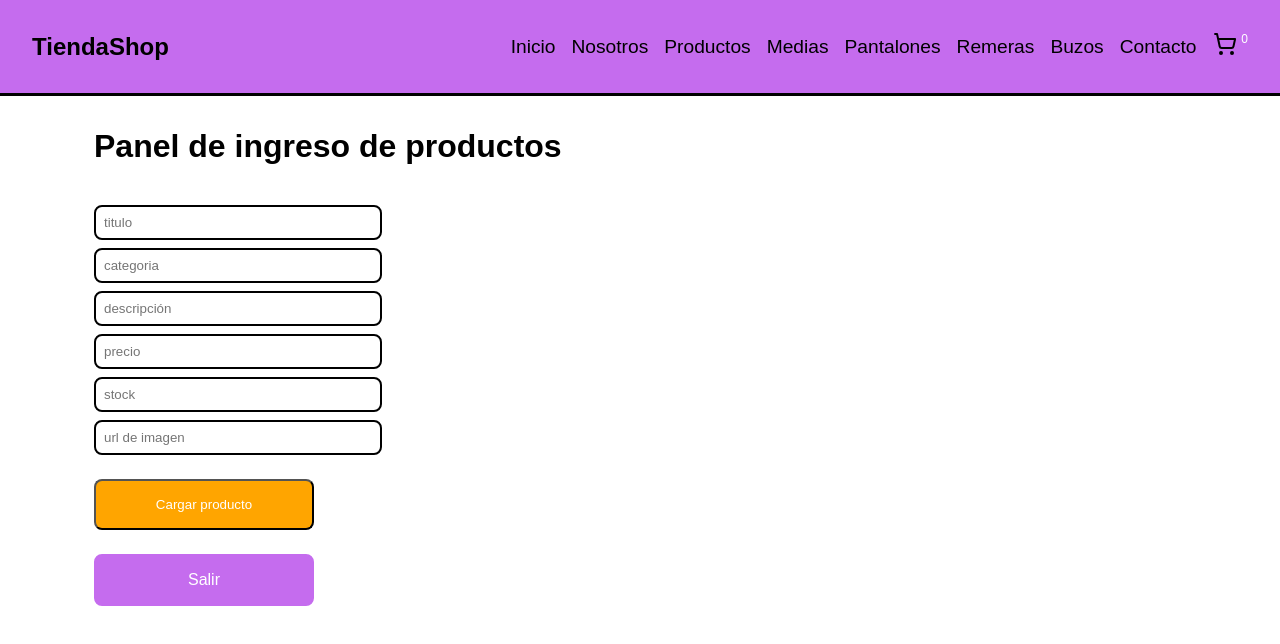
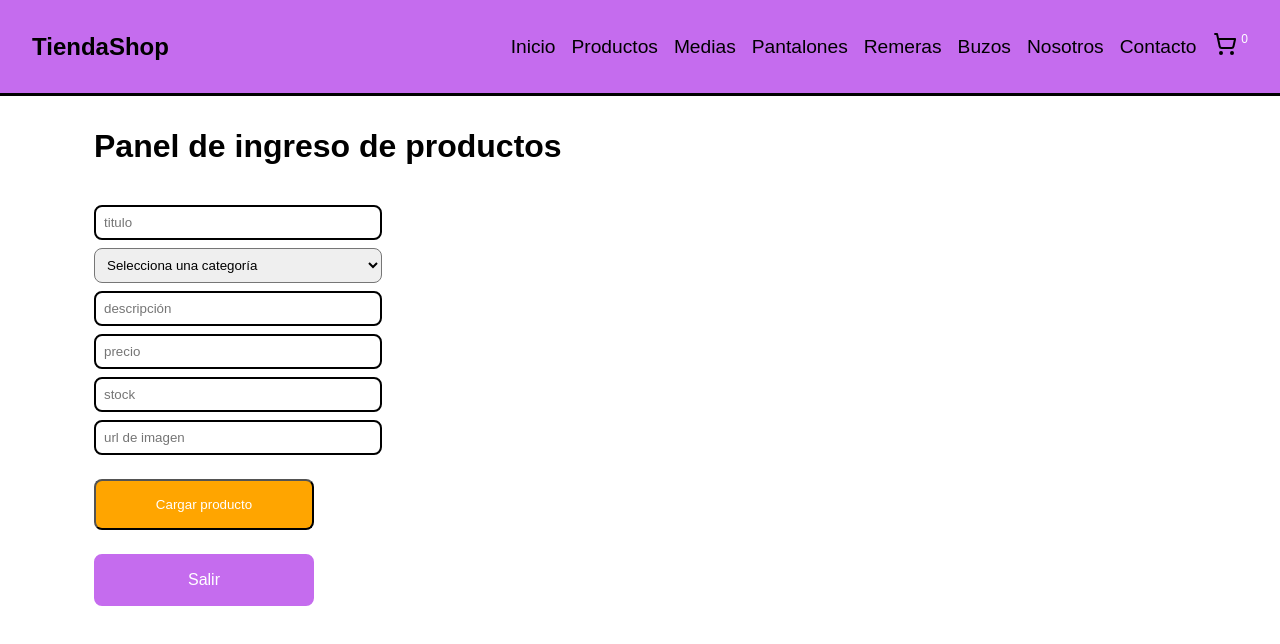
Before and after one commit to Jeffcar1993/shopJeff, a React (Vite) app: page /ingresarproductos in a window 1280 px wide. Shown: the top 644 px of the page. Built offline with nearby package versions, Linux system fonts and the light colour scheme; no server answers; sample sign-in values are in the browser's storage.

Commit message:
UPDATE actualizacion de detalles en imagenes, estilos, ingreso de productos y carrito de compras

```diff
--- a/src/components/CheckOut.jsx
+++ b/src/components/CheckOut.jsx
@@ -3,6 +3,7 @@ import { CartContext } from "../context/CartContext";
 import { useForm } from "react-hook-form";
 import { collection, addDoc } from "firebase/firestore";
 import { db } from "../firebase/config";
+import { useNavigate } from "react-router-dom";
 
 
 const CheckOut = () => {
@@ -12,6 +13,8 @@ const CheckOut = () => {
     const { carrito, precioTotal, vaciarCarrito } = useContext(CartContext);
 
     const { register, handleSubmit } = useForm();
+
+    const navigate = useNavigate();
 
         const comprar = (data) => {
             const pedido = {
@@ -30,11 +33,16 @@ const CheckOut = () => {
                 })
         }
 
+        const volver = () => {
+            navigate('/productos');
+        }
+
         if(pedidoId) {
             return (
                 <div className="container">
                     <h1 className="main-title">Muchas gracias por tu compra</h1>
                     <p>Tu numero de pedido es: {pedidoId}</p>
+                    <button className="cargar" type="submit" onClick={volver} >Volver al comercio</button>
                 </div>
             )
         }
--- a/src/components/Contacto.jsx
+++ b/src/components/Contacto.jsx
@@ -2,11 +2,12 @@ import { useForm } from "react-hook-form";
 
 const Contacto = () => {
 
-    const { register, handleSubmit } = useForm();
+    const { register, handleSubmit, reset } = useForm();
 
     const enviar = (data) => {
         console.log(data);
-
+        alert("¡Mensaje enviado exitosamente!");
+        reset();
     }
 
   return (
@@ -30,6 +31,12 @@ const Contacto = () => {
                 placeholder="telefono"
                 {...register("telefono")}
             />
+            <textarea
+                    placeholder="Escribe tu mensaje aquí..."
+                    rows="3"
+                    className="area"
+                    {...register("mensaje", { required: "El mensaje es obligatorio" })}
+                ></textarea>
             <button className="enviar"
                 type="submit">
                     Enviar
--- a/src/components/IngresoProductos.jsx
+++ b/src/components/IngresoProductos.jsx
@@ -40,15 +40,21 @@ const IngresoProductos = () => {
 
     const salir = () => {
         localStorage.removeItem('user');
-        navigate('/login');
+        navigate('/productos');
     };
+
+    const cargarNuevoProducto = () => {
+        setProductoId(""); // Reinicia el estado del producto cargado
+        reset(); // Limpia el formulario
+    };
+
 
     if(productoId) {
         return (
             <div className="container">
                 <h1 className="main-title">Producto cargado exitosamente !</h1>
                 <p>Tu numero de producto es: {productoId}</p>
-                <button className="cargar" type="submit">Cargar nuevo producto</button>
+                <button className="cargar" type="submit" onClick={cargarNuevoProducto}>Cargar nuevo producto</button>
                 <button className="enviar" type="button" onClick={salir}>Salir</button>
             </div>
         )
@@ -66,11 +72,19 @@ const IngresoProductos = () => {
                 />
                 {errors.titulo && <p className="error">{errors.titulo.message}</p>}
 
-                <input
-                    type="text"
-                    placeholder="categoria"
-                    {...register('categoria', { required: 'La categoría es obligatoria' })}
-                />
+                <select
+                    className="select"
+                    {...register("categoria", { required: "La categoría es obligatoria" })}
+                    defaultValue=""
+                >
+                    <option value="" disabled>
+                        Selecciona una categoría
+                    </option>
+                    <option value="medias">Medias</option>
+                    <option value="pantalones">Pantalones</option>
+                    <option value="remeras">Remeras</option>
+                    <option value="buzos">Buzos</option>
+                </select>
                 {errors.categoria && <p className="error">{errors.categoria.message}</p>}
 
                 <input
--- a/src/components/ItemDetail.jsx
+++ b/src/components/ItemDetail.jsx
@@ -26,6 +26,7 @@ const ItemDetail = ( {item} ) => {
                 <h3 className="titulo">{item.titulo}</h3>
                 <p className="descripcion">{item.descripcion}</p>
                 <p className="categoria">Categoria: {item.categoria}</p>
+                <p className='categoria'>Stock: {item.stock}</p>
                 <p className="precio">Precio: $ {item.precio}</p>
                 <ItemCount
                   cantidad={cantidad}
--- a/src/components/NavBar.jsx
+++ b/src/components/NavBar.jsx
@@ -8,12 +8,12 @@ const NavBar = () => {
         <Link to="/" className='logo'><h1>TiendaShop</h1></Link>
         <ul className='menu'>
             <li><Link className='menu-link' to="/">Inicio</Link></li>
-            <li><Link className='menu-link' to="/nosotros">Nosotros</Link> </li>
             <li><Link className='menu-link' to="/productos">Productos</Link></li>
             <li><Link className='menu-link' to="/productos/medias">Medias</Link></li>
             <li><Link className='menu-link' to="/productos/pantalones">Pantalones</Link></li>
             <li><Link className='menu-link' to="/productos/remeras">Remeras</Link></li>
             <li><Link className='menu-link' to="/productos/buzos">Buzos</Link></li>
+            <li><Link className='menu-link' to="/nosotros">Nosotros</Link> </li>
             <li><Link className='menu-link' to="/contacto">Contacto</Link></li>
             <li><CartWidget className='menu-link' /></li>
         </ul>
--- a/src/main.css
+++ b/src/main.css
@@ -100,6 +100,7 @@
     display: grid;
     grid-template-columns: 1fr 2fr;
     gap: 2rem;
+    align-items: center;
 }
 
 .producto-detalle img {
@@ -253,6 +254,7 @@
     background-color: orange ;
     border-radius: .5rem;
     color: white;
+    cursor: pointer;
   }
 
   .vacio {
@@ -266,3 +268,20 @@
     flex-direction: column;
     width: 50px;
   }
+
+.select {
+    padding: 8px;
+    border-radius: .5rem;
+    width: 288px;
+}
+
+.area {
+    padding: 8px;
+    border-radius: .5rem;
+    width: 288px;
+}
+
+.titulo {
+    font-size: 28px;
+    margin-bottom: 10px;
+}
```
